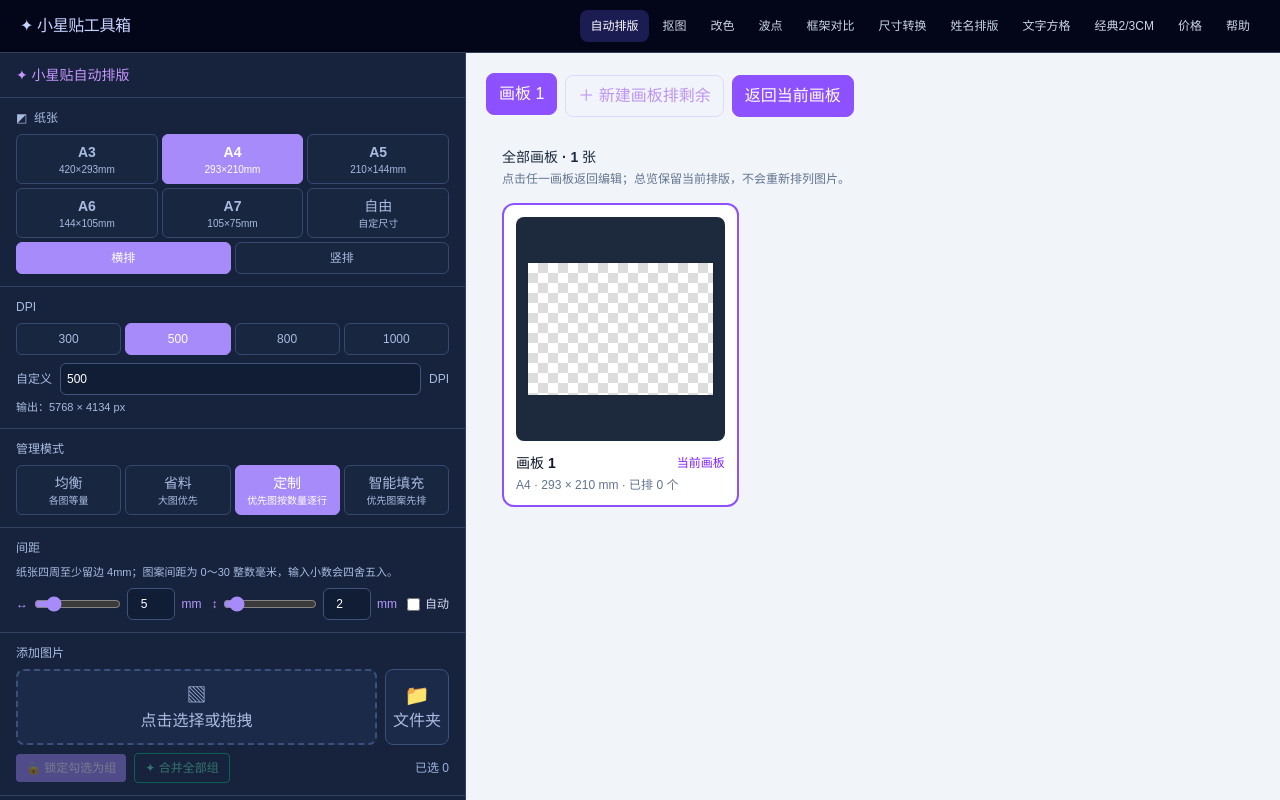
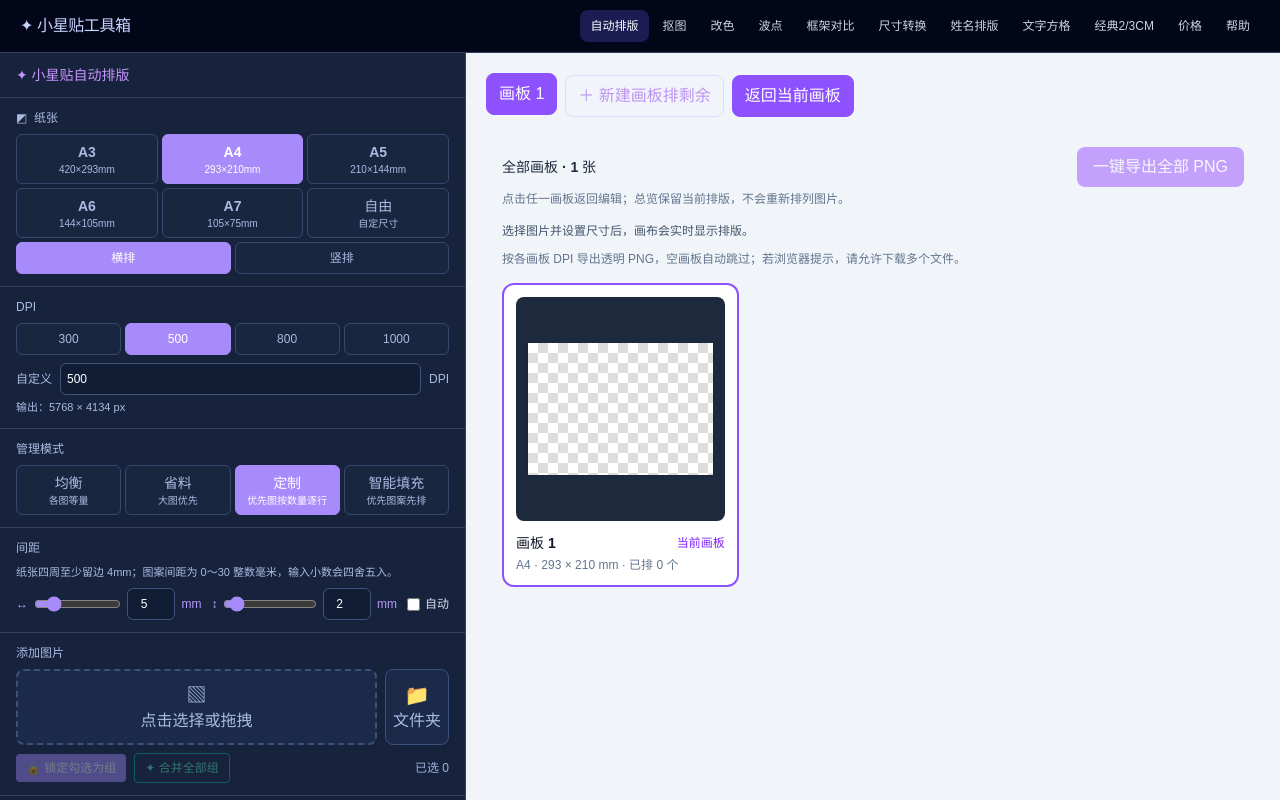
Before and after one commit to chenbb0128/Pic, a Vue app in the folder web/: page /workspace in a window 1280 px wide. Both pictures are taken after a click on the button "▦ 画板总览". Built offline with nearby package versions, Linux system fonts and the light colour scheme.

Commit message:
feat: 支持画板总览批量导出PNG
逐张按各画板尺寸和DPI导出透明PNG，按上海当天日期、纸张格式尺寸和画板序号命名。增加进度、空画板跳过及导出前校验，保留当前排版和已生成图片。

验证：20项页面测试和类型检查通过。

```diff
--- a/web/src/pages/StudioWorkspacePage.vue
+++ b/web/src/pages/StudioWorkspacePage.vue
@@ -82,6 +82,7 @@ const bulkQuantity = ref(1)
 const uploading = ref(false)
 const exporting = ref(false)
 const exportProgress = ref<number | null>(null)
+const batchExportLabel = ref('')
 const adjusting = ref(false)
 const background = ref<'checker' | 'white' | 'dark'>('checker')
 const drag = ref<DragState | null>(null)
@@ -188,6 +189,7 @@ const overviewBoards = computed(() => boards.value.flatMap((saved, index) => {
   return [{
     index,
     preset: board.preset,
+    dpi: board.dpi,
     paper: orientedPaperSize(board.preset, board.orientation, board.customWidth, board.customHeight),
     assets: board.assets,
     placements: [...flattenGroups(board.groups), ...board.manualPlacements],
@@ -588,6 +590,7 @@ function clearAll(): void {
 }
 
 async function generate(): Promise<void> {
+  if (exporting.value || uploading.value) return
   if (!placements.value.length) {
     status.value = '请先上传并选择至少一张素材。'
     return
@@ -626,6 +629,73 @@ async function generate(): Promise<void> {
   } finally {
     if (canvas) { canvas.width = 0; canvas.height = 0 }
     exportProgress.value = null
+    exporting.value = false
+  }
+}
+
+async function exportAllBoards(): Promise<void> {
+  if (exporting.value || uploading.value) return
+  const scenes = overviewBoards.value.filter((board) => board.placements.length > 0)
+  if (!scenes.length) { status.value = '没有可导出的图案，请先添加图片并排版。'; return }
+  for (const scene of scenes) {
+    if (!Number.isInteger(scene.dpi) || scene.dpi <= 0 || !exportSize(scene.paper, scene.dpi).allowed) {
+      status.value = `画板 ${scene.index + 1} 的 DPI 无效或超过 1 亿像素上限，请调整后再导出。`
+      return
+    }
+    if (scene.placements.some((slot) => slot.xMm < PAPER_MARGIN_MM - 1e-6 || slot.yMm < PAPER_MARGIN_MM - 1e-6 ||
+      slot.xMm + slot.widthMm > scene.paper.widthMm - PAPER_MARGIN_MM + 1e-6 ||
+      slot.yMm + slot.heightMm > scene.paper.heightMm - PAPER_MARGIN_MM + 1e-6)) {
+      status.value = `画板 ${scene.index + 1} 的图案超出 4mm 留边，请调整后再导出。`
+      return
+    }
+  }
+  const date = new Intl.DateTimeFormat('sv-SE', { timeZone: 'Asia/Shanghai', year: 'numeric', month: '2-digit', day: '2-digit' }).format(new Date())
+  exporting.value = true
+  let completed = 0
+  try {
+    for (const scene of scenes) {
+      batchExportLabel.value = `正在导出画板 ${scene.index + 1}（${completed + 1}/${scenes.length}）· ${scene.dpi} DPI`
+      status.value = batchExportLabel.value
+      exportProgress.value = null
+      await nextTick()
+      await new Promise<void>((resolve) => requestAnimationFrame(() => requestAnimationFrame(() => resolve())))
+      const size = exportSize(scene.paper, scene.dpi)
+      let canvas: HTMLCanvasElement | null = null
+      let blob: Blob
+      try {
+        if (size.width * size.height > DIRECT_CANVAS_MAX_PIXELS) {
+          exportProgress.value = 0
+          blob = await tiledCanvasPng(size.width, size.height, scene.dpi,
+            (context, width, height) => render(context, width, height, false, scene),
+            (done, total) => { exportProgress.value = Math.round(done / total * 100) })
+        } else {
+          canvas = document.createElement('canvas')
+          canvas.width = size.width
+          canvas.height = size.height
+          const context = canvas.getContext('2d', { alpha: true })
+          if (!context) throw new Error('浏览器无法创建画布。')
+          render(context, size.width, size.height, false, scene)
+          blob = await canvasPng(canvas, scene.dpi)
+        }
+      } finally {
+        if (canvas) { canvas.width = 0; canvas.height = 0 }
+      }
+      const url = URL.createObjectURL(blob)
+      try {
+        const format = scene.preset === 'custom' ? '自定义' : scene.preset
+        downloadBlob(url, `${date}_${format}_${scene.paper.widthMm}x${scene.paper.heightMm}mm_画板${scene.index + 1}.png`)
+      } finally {
+        // Leave enough time for the browser to consume each download, then release its memory.
+        setTimeout(() => URL.revokeObjectURL(url), 60_000)
+      }
+      completed += 1
+    }
+    status.value = `已发起 ${completed} 张 PNG 下载（空画板已跳过）。如未收到全部图片，请允许浏览器下载多个文件。`
+  } catch (error) {
+    status.value = `已发起 ${completed}/${scenes.length} 张下载，导出中断：${error instanceof Error ? error.message : '请降低 DPI 后重试。'}`
+  } finally {
+    exportProgress.value = null
+    batchExportLabel.value = ''
     exporting.value = false
   }
 }
@@ -773,8 +843,13 @@ function downloadOnly(): void {
         <button type="button" class="rounded-lg border px-3 py-2 text-xs font-semibold disabled:opacity-40" :class="overviewOpen ? 'border-violet-500 bg-violet-500 text-white' : 'border-slate-200 bg-white text-slate-700'" :aria-pressed="overviewOpen" :disabled="exporting || uploading" @click="overviewOpen = !overviewOpen">{{ overviewOpen ? '返回当前画板' : '▦ 画板总览' }}</button>
       </div>
       <section v-if="overviewOpen" aria-label="画板总览" class="min-h-0 flex-1 overflow-y-auto rounded-2xl bg-slate-100 p-3 sm:p-4">
-        <h2 class="text-sm font-semibold text-slate-800">全部画板 · {{ boards.length }} 张</h2>
+        <div class="flex flex-wrap items-center justify-between gap-3">
+          <h2 class="text-sm font-semibold text-slate-800">全部画板 · {{ boards.length }} 张</h2>
+          <button type="button" class="min-h-10 rounded-lg bg-violet-600 px-4 py-2 text-sm font-semibold text-white disabled:opacity-40" :disabled="exporting || uploading || !overviewBoards.some(board => board.placements.length)" @click="exportAllBoards">{{ exporting ? '正在导出…' : '一键导出全部 PNG' }}</button>
+        </div>
         <p class="mb-4 mt-1 text-xs text-slate-500">点击任一画板返回编辑；总览保留当前排版，不会重新排列图片。</p>
+        <p class="mb-3 text-xs text-slate-600" role="status">{{ status }}</p>
+        <p class="mb-4 text-xs text-slate-500">按各画板 DPI 导出透明 PNG，空画板自动跳过；若浏览器提示，请允许下载多个文件。</p>
         <div class="grid grid-cols-1 gap-4 sm:grid-cols-2 xl:grid-cols-3 2xl:grid-cols-4">
           <button v-for="board in overviewBoards" :key="board.index" type="button" class="min-w-0 rounded-xl border-2 bg-white p-3 text-left transition-colors hover:border-violet-400 focus-visible:outline focus-visible:outline-2 focus-visible:outline-violet-500" :class="board.index === activeBoardIndex ? 'border-violet-500' : 'border-transparent'" :aria-label="`编辑画板 ${board.index + 1}`" @click="editOverviewBoard(board.index)">
             <div class="flex h-56 items-center justify-center rounded-lg bg-slate-800 p-3">
@@ -828,7 +903,7 @@ function downloadOnly(): void {
       </div>
       </div>
     </main>
-    <div v-if="exporting" class="fixed inset-0 z-50 flex items-center justify-center bg-slate-950/60 p-5" role="status"><div class="rounded-2xl bg-white p-6 text-center shadow-xl"><span class="mx-auto block h-10 w-10 animate-spin rounded-full border-4 border-slate-200 border-t-indigo-600"></span><p class="mt-4 font-bold">正在生成 {{ dpi }} DPI 图片</p><p v-if="exportProgress !== null" class="mt-1 text-sm text-slate-500">已处理 {{ exportProgress }}%</p><p class="mt-1 text-sm text-slate-500">请勿关闭页面</p></div></div>
+    <div v-if="exporting" class="fixed inset-0 z-50 flex items-center justify-center bg-slate-950/60 p-5" role="status"><div class="rounded-2xl bg-white p-6 text-center shadow-xl"><span class="mx-auto block h-10 w-10 animate-spin rounded-full border-4 border-slate-200 border-t-indigo-600"></span><p class="mt-4 font-bold">{{ batchExportLabel || `正在生成 ${dpi} DPI 图片` }}</p><p v-if="exportProgress !== null" class="mt-1 text-sm text-slate-500">已处理 {{ exportProgress }}%</p><p class="mt-1 text-sm text-slate-500">请勿关闭页面</p></div></div>
   </div>
 </template>
 
```
Also changed, not shown: 1 other file (tests, documents, lock files or other folders).
